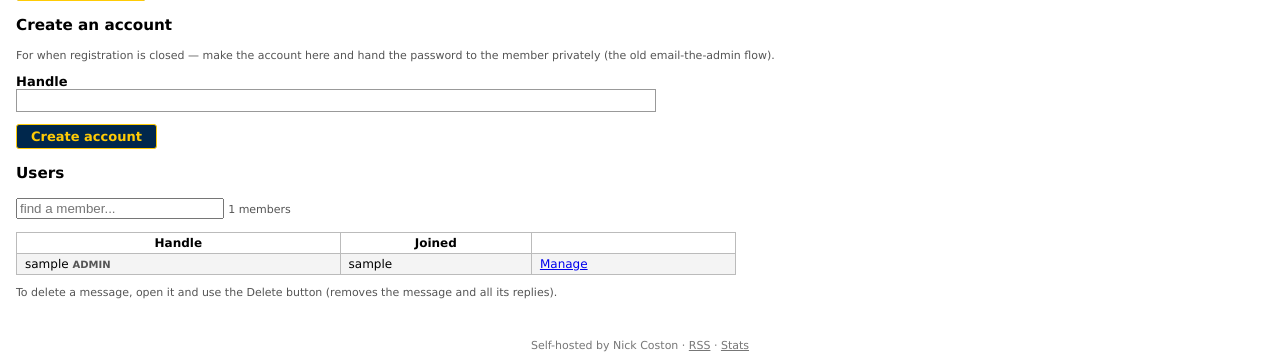
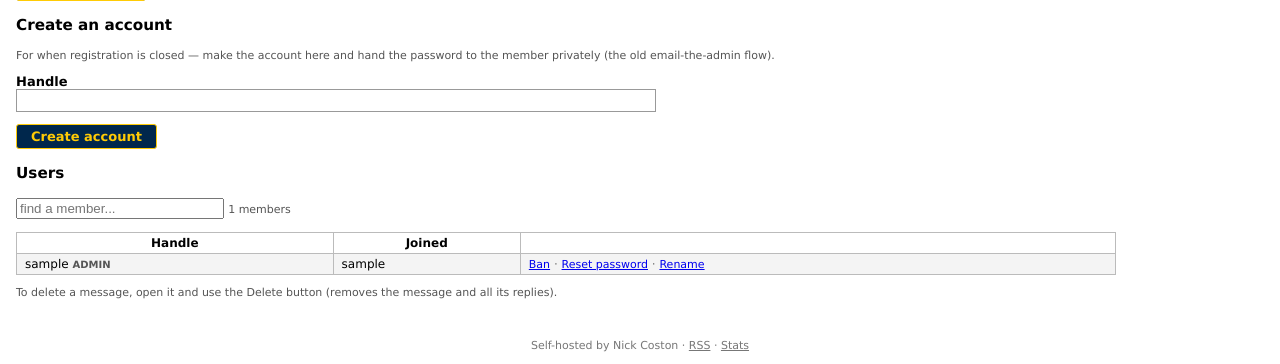
Before and after one commit to nccoston/nccoston, a Flask app: page /admin in a window 1280 px wide. Shown: the part 995-1359 px from the top of the page. Run offline with Flask 3, Linux system fonts and the light colour scheme; the visitor is signed in with stand-in values (Sample User, id 1); data comes from the database, SQL or seed files in the repository; data that the repository does not hold is empty; some libraries are stand-ins or nearby versions.

Commit message:
Admin user actions back inline, one tidy line per row
The Manage toggle saved ink but cost a click; actions are now visible
again — smaller, dot-separated, nowrap so each row stays a single line
in a full-width table. Rename keeps its click-to-open box.

Co-Authored-By: Claude Fable 5 <noreply@anthropic.com>
Claude-Session: https://claude.ai/code/session_012XzE7eiEGXtTQMTaw8mBY6

```diff
--- a/victors-board/app/static/style.css
+++ b/victors-board/app/static/style.css
@@ -169,9 +169,12 @@ table.admin-table td, table.admin-table th {
 .manage-details summary::-webkit-details-marker { display: none; }
 .manage-details[open] summary { font-weight: bold; }
 
-.user-table { width: 100%; max-width: 720px; }
+.user-table { width: 100%; }
 .user-table tr:nth-child(even) td { background: var(--stripe); }
 .user-table td { padding: 5px 10px; }
+.row-actions { white-space: nowrap; font-size: 11px; color: var(--faint); }
+.row-actions .inline-form button { font-size: 11px; }
+.row-actions .manage-details summary { font-size: 11px; }
 .user-flag {
   font-size: 10px;
   font-weight: bold;
--- a/victors-board/app/templates/admin.html
+++ b/victors-board/app/templates/admin.html
@@ -78,9 +78,7 @@
         {%- if u['is_admin'] %} <span class="user-flag">admin</span>{% endif %}
         {%- if u['is_banned'] %} <span class="user-flag flag-banned">banned</span>{% endif %}</td>
       <td>{{ u['created_at'] | boarddate }}</td>
-      <td>
-        <details class="manage-details">
-          <summary>Manage</summary>
+      <td class="row-actions">
         {% if u['is_banned'] %}
         <form class="inline-form" method="post">
           <input type="hidden" name="action" value="unban">
@@ -95,6 +93,7 @@
           <button type="submit">Ban</button>
         </form>
         {% endif %}
+        &middot;
         <form class="inline-form" method="post"
               onsubmit="return confirm('Reset password for {{ u['handle'] }}?')">
           <input type="hidden" name="action" value="reset_password">
@@ -102,12 +101,14 @@
           <button type="submit">Reset password</button>
         </form>
         {% if not u['is_admin'] %}
+        &middot;
         <form class="inline-form" method="post"
               onsubmit="return confirm('Make {{ u['handle'] }} an admin?')">
           <input type="hidden" name="action" value="make_admin">
           <input type="hidden" name="user_id" value="{{ u['id'] }}">
           <button type="submit">Make admin</button>
         </form>
+        &middot;
         <form class="inline-form" method="post"
               onsubmit="return confirm('Delete account {{ u['handle'] }}? Their posts stay; the handle frees up.')">
           <input type="hidden" name="action" value="delete_user">
@@ -115,12 +116,15 @@
           <button type="submit">Delete account</button>
         </form>
         {% endif %}
+        &middot;
+        <details class="manage-details">
+          <summary>Rename</summary>
           <form class="inline-form" method="post">
             <input type="hidden" name="action" value="rename">
             <input type="hidden" name="user_id" value="{{ u['id'] }}">
             <input type="text" name="new_handle" value="{{ u['handle'] }}"
                    maxlength="30" style="width:110px">
-            <button type="submit">Rename</button>
+            <button type="submit">Save</button>
           </form>
         </details>
       </td>
```
Lines whose indentation alone changed are shown as unchanged.
